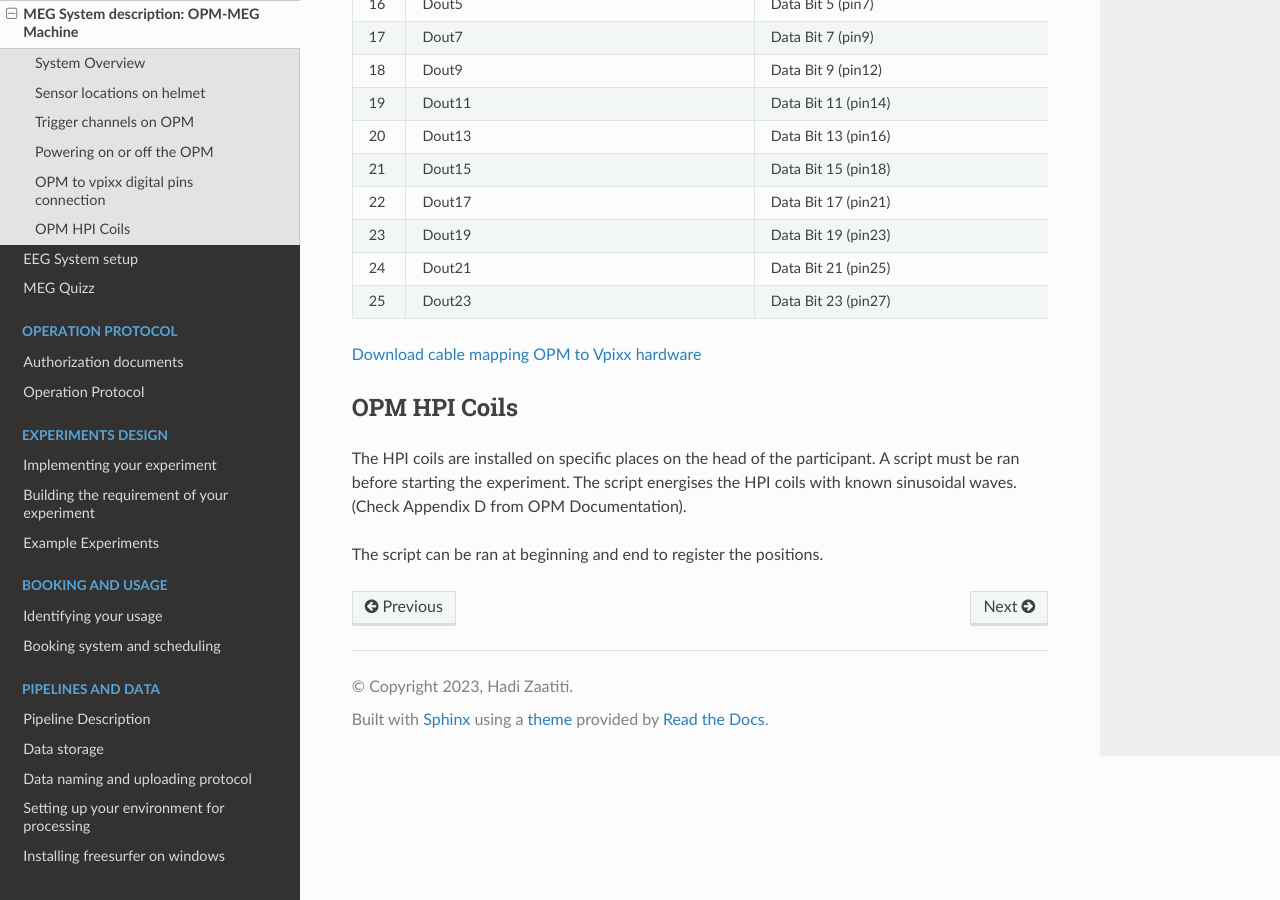
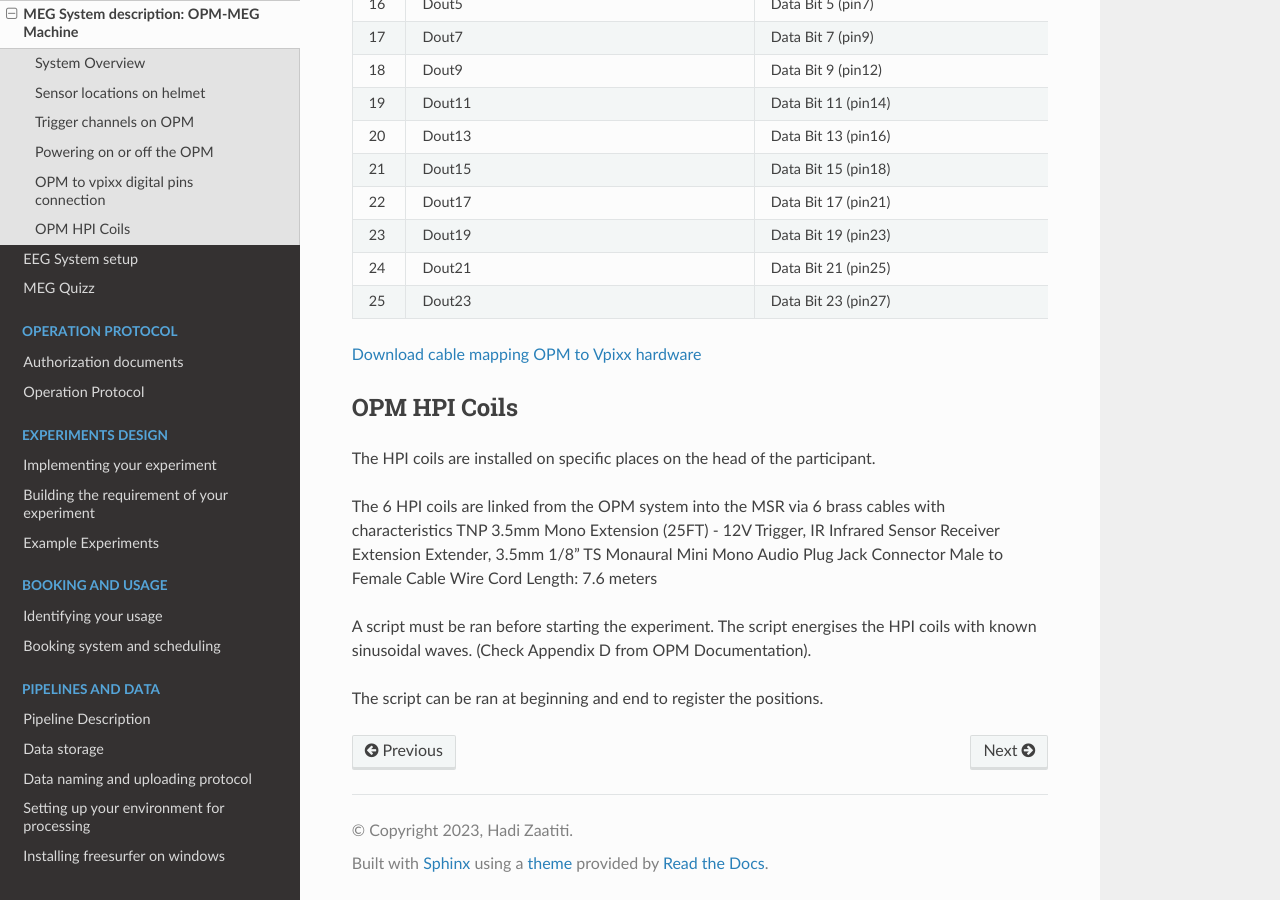
Before and after one commit to hzaatiti-NYU/meg-pipeline, a Sphinx documentation site: the page built from docs/source/1-systems/opmsystem.rst, in a window 1280 px wide and 900 px high, scrolled down 1262 px. Built offline with Sphinx 7.4.7 and the Read the Docs theme 2.0.0, drawn with Linux system fonts in a browser that asks for light colours; pages that are not in the unit, such as notebooks, are missing from menus.

Commit message:
Add coil cable characteristics

```diff
--- a/docs/source/1-systems/opmsystem.rst
+++ b/docs/source/1-systems/opmsystem.rst
@@ -133,6 +133,14 @@ OPM HPI Coils
 -------------
 
 The HPI coils are installed on specific places on the head of the participant.
+
+
+The 6 HPI coils are linked from the OPM system into the MSR via 6 brass cables with characteristics
+TNP 3.5mm Mono Extension (25FT) - 12V Trigger,
+IR Infrared Sensor Receiver Extension Extender,
+3.5mm 1/8" TS Monaural Mini Mono Audio Plug Jack Connector Male to Female Cable Wire Cord
+Length: 7.6 meters
+
 A script must be ran before starting the experiment. The script energises the HPI coils with known sinusoidal waves. (Check Appendix D from OPM Documentation).
 
 The script can be ran at beginning and end to register the positions.
```
